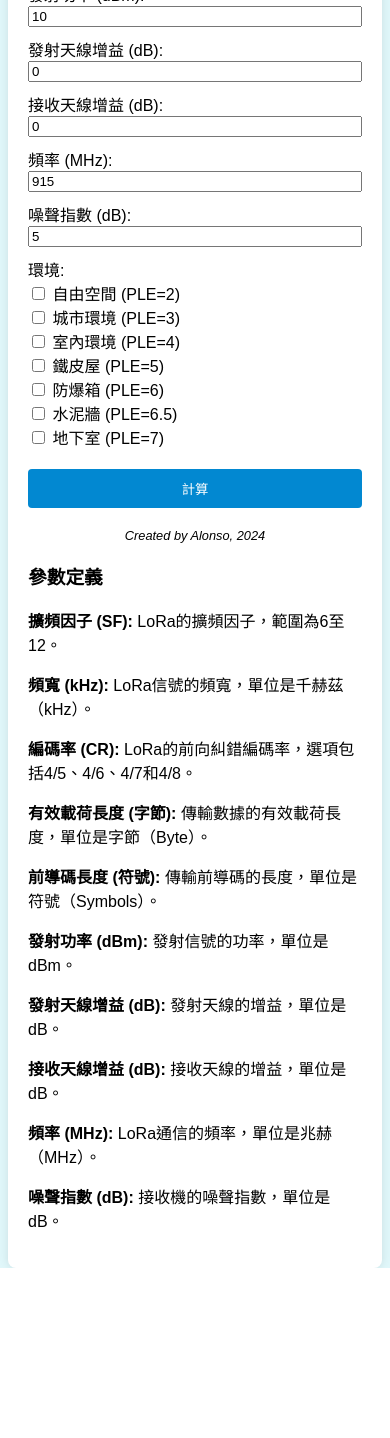
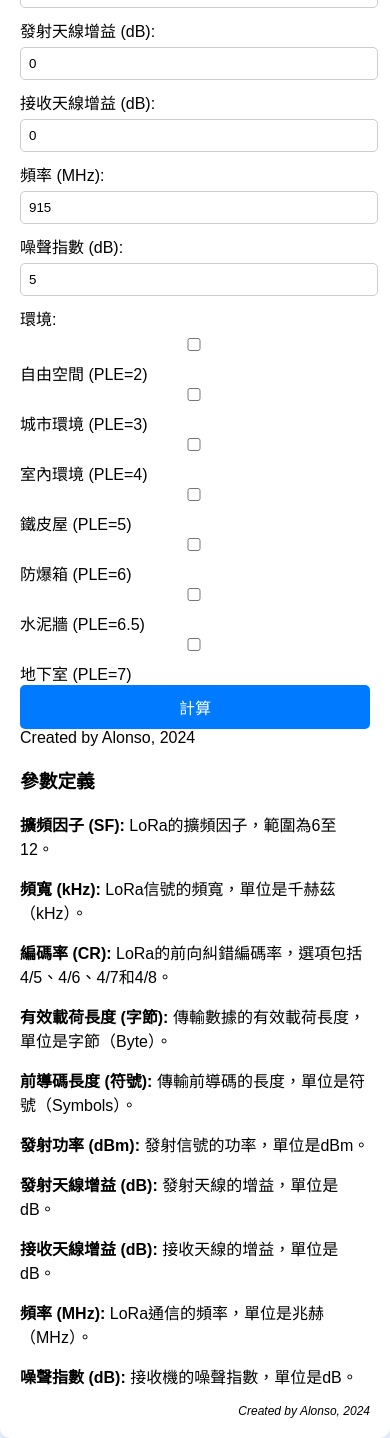
Before and after one commit to Juneyuehsu/lora2_cal, a Flask app: page / in a window 390 px wide. Before the commit the page ends 1268 px from the top, so only its background shows below. Run offline with Flask 3, Linux system fonts and the light colour scheme.

Commit message:
lora2_html_fix format for cell phone

```diff
--- a/static/css/style.css
+++ b/static/css/style.css
@@ -1,50 +1,73 @@
 body {
-    background-color: #e0f7fa;
+    background-color: #e6f2ff; /* 淺藍色 */
     display: flex;
     justify-content: center;
     align-items: center;
     height: 100vh;
+    margin: 0;
     font-family: Arial, sans-serif;
 }
 
-#app {
-    background-color: #ffffff;
+.container {
+    width: 90%;
+    max-width: 600px;
+    background-color: #ffffff; /* 白色 */
     padding: 20px;
-    border-radius: 8px;
+    border-radius: 10px;
     box-shadow: 0 0 10px rgba(0, 0, 0, 0.1);
-    width: 400px;
+    overflow-y: auto;
 }
 
 h1 {
     text-align: center;
 }
 
-form {
-    display: flex;
-    flex-direction: column;
+.form-group {
+    margin-bottom: 15px;
 }
 
 label {
-    margin-top: 10px;
+    display: block;
+    margin-bottom: 5px;
+}
+
+input, select {
+    width: calc(100% - 10px);
+    padding: 8px;
+    margin-bottom: 10px;
+    border: 1px solid #ccc;
+    border-radius: 5px;
 }
 
 button {
-    margin-top: 20px;
+    width: 100%;
     padding: 10px;
-    background-color: #0288d1;
-    color: #ffffff;
+    background-color: #007bff;
+    color: white;
     border: none;
-    border-radius: 4px;
+    border-radius: 5px;
     cursor: pointer;
+    font-size: 16px;
 }
 
 button:hover {
-    background-color: #0277bd;
+    background-color: #0056b3;
 }
 
-footer {
-    text-align: center;
+.results {
     margin-top: 20px;
-    font-size: 0.8em;
+}
+
+.definition {
+    background-color: #ffffff;
+    color: #000000;
+    padding: 10px;
+    border-radius: 5px;
+    margin-top: 20px;
+}
+
+.creator {
+    text-align: right;
+    font-size: 12px;
     font-style: italic;
 }
--- a/templates/index.html
+++ b/templates/index.html
@@ -3,14 +3,18 @@
 <head>
     <meta charset="UTF-8">
     <meta name="viewport" content="width=device-width, initial-scale=1.0">
-  <title>計算器</title>
+    <title>TaiRa 計算器</title>
     <link rel="stylesheet" href="/static/css/style.css">
     <script src="https://cdn.jsdelivr.net/npm/vue@2.6.12/dist/vue.js"></script>
     <script src="https://cdn.jsdelivr.net/npm/axios/dist/axios.min.js"></script>
 </head>
 <body>
+    <div class="container">
+        <h1>TaiRa 計算器</h1>
         <div id="app">
             <lora-calculator></lora-calculator>
+        </div>
+        <div class="creator">Created by Alonso, 2024</div>
     </div>
     <script src="/static/js/main.js"></script>
 </body>
```
Lines whose indentation alone changed are shown as unchanged.
